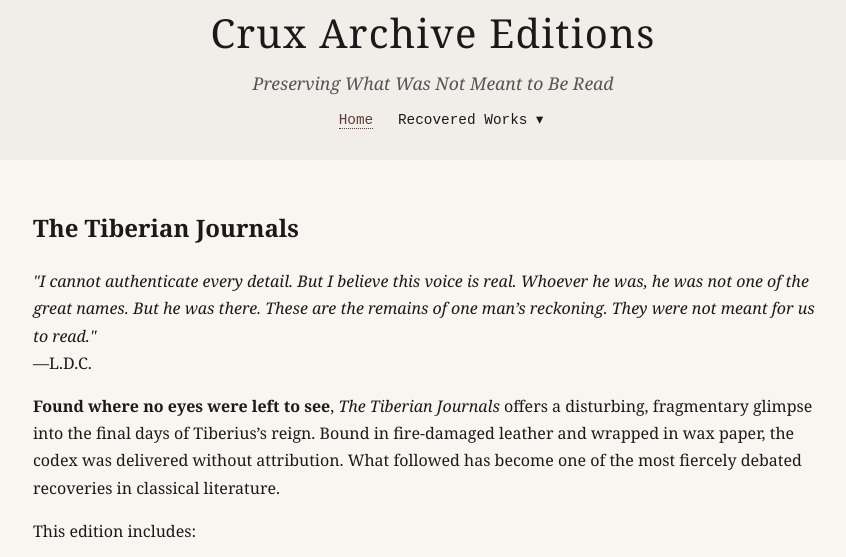
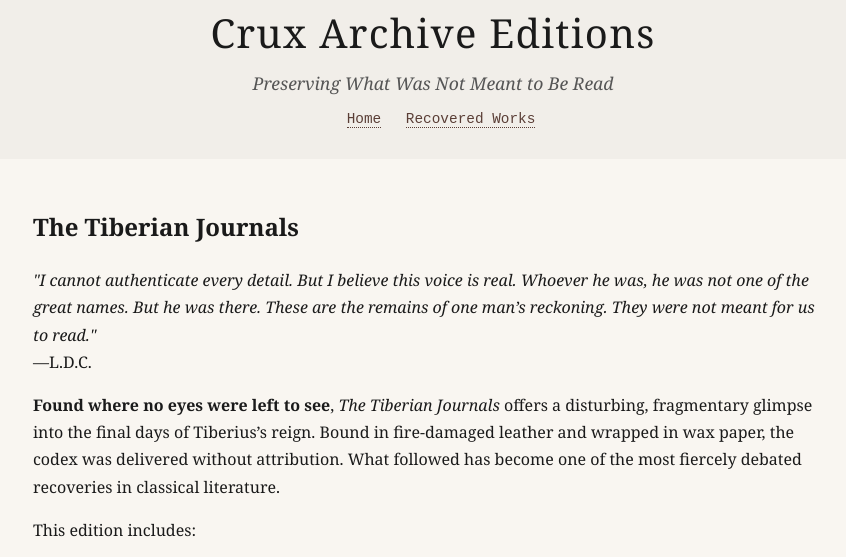
Before and after one commit to toggletheboxman/crux-archive-site, a plain HTML site: page index.html in a window 1280 px wide. Shown: the part 208-765 px from the top of the page, without its empty margins (207-1053 px from the left). Drawn offline with Linux system fonts and the light colour scheme.

Commit message:
Update index.html

```diff
--- a/index.html
+++ b/index.html
@@ -15,7 +15,7 @@
     <nav class="nav">
   <a href="index.html">Home</a>
   <div class="dropdown">
-    <span>Recovered Works ▾</span>
+  <span class="dropdown-toggle">Recovered Works</span>
     <div class="dropdown-content">
       <a href="entries/entry-x0412.html">CAE-X0412</a>
       <a href="entries/entry-m779.html">CAE-M779</a>
```
